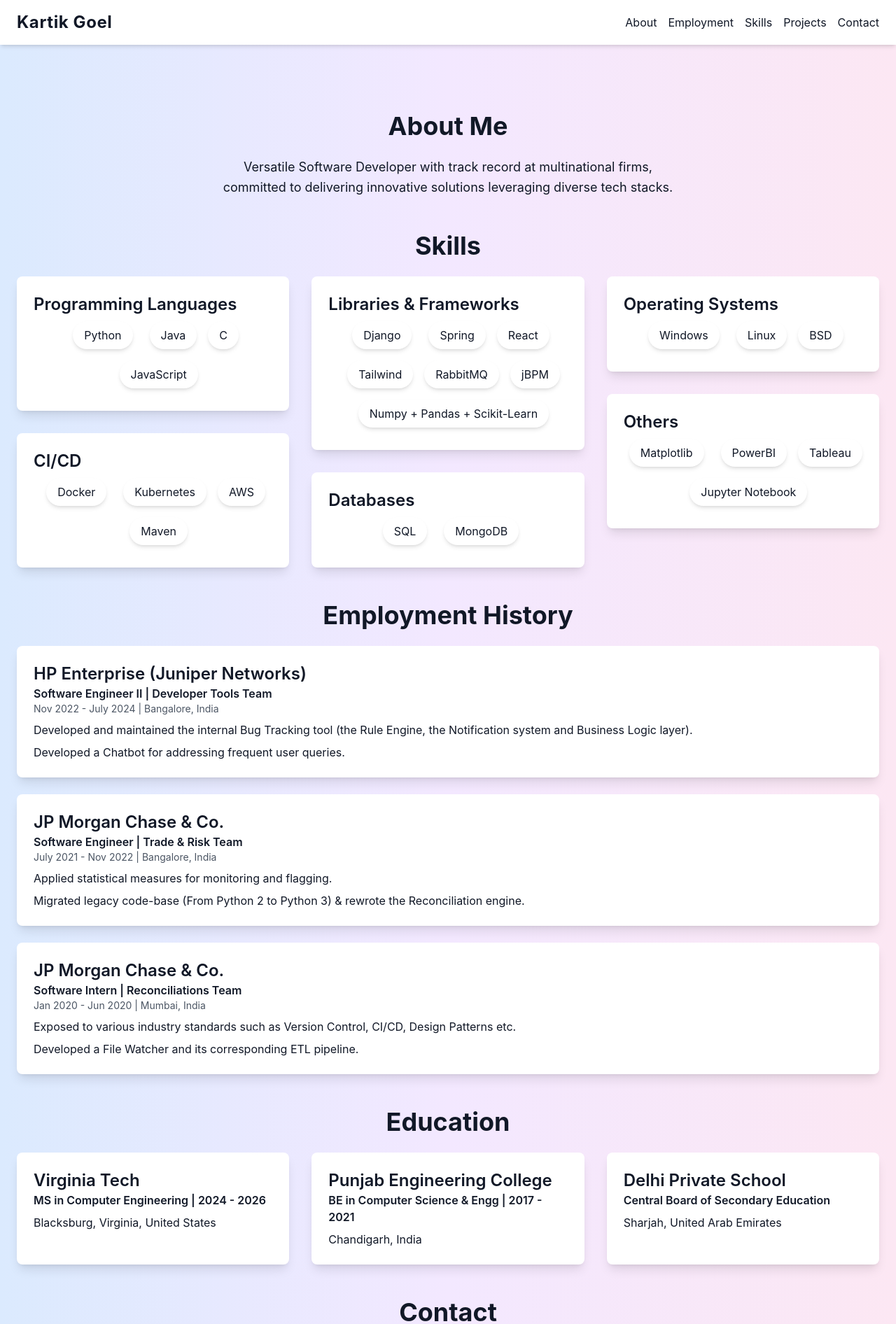
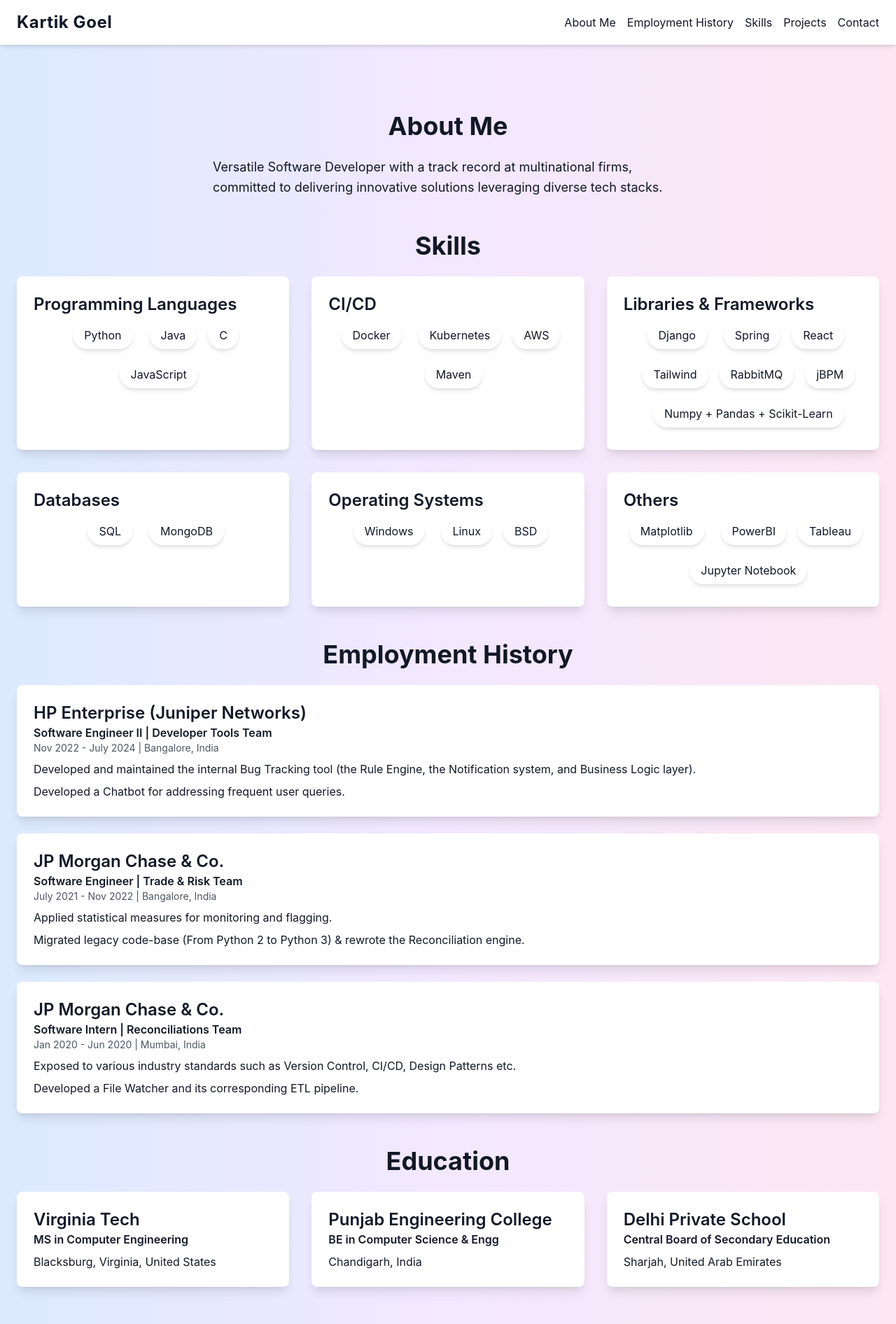
Before and after one commit to kargogit/kargogit.github.io, a React (Create React App) app: page / in a window 1280 px wide. Shown: the top 1892 px of the page at 70% size. Built offline with nearby package versions, Linux system fonts and the light colour scheme.

Commit message:
Made the code much more elegant

```diff
--- a/src/App.js
+++ b/src/App.js
@@ -1,187 +1,199 @@
 import React from 'react';
 import { FaGithub, FaLinkedin, FaEnvelope } from 'react-icons/fa';
+
+const sections = [
+  { id: 'about', title: 'About Me', content: 'Versatile Software Developer with track record at multinational firms, committed to delivering innovative solutions leveraging diverse tech stacks.' },
+  { id: 'employment', title: 'Employment History', content: '' },
+  { id: 'skills', title: 'Skills', content: '' },
+  { id: 'projects', title: 'Projects', content: '' },
+  { id: 'contact', title: 'Contact', content: 'Feel free to reach out to me via email or follow me on social media!' }
+];
+
+const skills = [
+  {
+    category: 'Programming Languages',
+    items: ['Python', 'Java', 'C', 'JavaScript']
+  },
+  {
+    category: 'CI/CD',
+    items: ['Docker', 'Kubernetes', 'AWS', 'Maven']
+  },
+  {
+    category: 'Libraries & Frameworks',
+    items: ['Django', 'Spring', 'React', 'Tailwind', 'RabbitMQ', 'jBPM', 'Numpy + Pandas + Scikit-Learn']
+  },
+  {
+    category: 'Databases',
+    items: ['SQL', 'MongoDB']
+  },
+  {
+    category: 'Operating Systems',
+    items: ['Windows', 'Linux', 'BSD']
+  },
+  {
+    category: 'Others',
+    items: ['Matplotlib', 'PowerBI', 'Tableau', 'Jupyter Notebook']
+  }
+];
+
+const employmentHistory = [
+  {
+    company: 'HP Enterprise (Juniper Networks)',
+    position: 'Software Engineer II | Developer Tools Team',
+    duration: 'Nov 2022 - July 2024 | Bangalore, India',
+    responsibilities: [
+      'Developed and maintained the internal Bug Tracking tool (the Rule Engine, the Notification system, and Business Logic layer).',
+      'Developed a Chatbot for addressing frequent user queries.'
+    ]
+  },
+  {
+    company: 'JP Morgan Chase & Co.',
+    position: 'Software Engineer | Trade & Risk Team',
+    duration: 'July 2021 - Nov 2022 | Bangalore, India',
+    responsibilities: [
+      'Applied statistical measures for monitoring and flagging.',
+      'Migrated legacy code-base (From Python 2 to Python 3) & rewrote the Reconciliation engine.'
+    ]
+  },
+  {
+    company: 'JP Morgan Chase & Co.',
+    position: 'Software Intern | Reconciliations Team',
+    duration: 'Jan 2020 - Jun 2020 | Mumbai, India',
+    responsibilities: [
+      'Exposed to various industry standards such as Version Control, CI/CD, Design Patterns etc.',
+      'Developed a File Watcher and its corresponding ETL pipeline.'
+    ]
+  }
+];
+
+const education = [
+  {
+    institution: 'Virginia Tech',
+    degree: 'MS in Computer Engineering',
+    duration: '2024 - 2026',
+    location: 'Blacksburg, Virginia, United States'
+  },
+  {
+    institution: 'Punjab Engineering College',
+    degree: 'BE in Computer Science & Engg',
+    duration: '2017 - 2021',
+    location: 'Chandigarh, India'
+  },
+  {
+    institution: 'Delhi Private School',
+    degree: 'Central Board of Secondary Education',
+    location: 'Sharjah, United Arab Emirates'
+  }
+];
+
+const Footer = () => (
+  <footer className="bg-white shadow-md py-4">
+    <div className="container mx-auto text-center text-sm">
+      © 2024 My Portfolio. All rights reserved.
+    </div>
+  </footer>
+);
+
+const Header = () => (
+  <header className="bg-white shadow-md py-4 sticky top-0 z-50">
+    <nav className="container mx-auto flex justify-between items-center px-6">
+      <h1 className="text-2xl font-bold tracking-wide">Kartik Goel</h1>
+      <ul className="flex space-x-4">
+        {sections.map(section => (
+          <li key={section.id}>
+            <a href={`#${section.id}`} className="hover:text-blue-500 transition duration-300">{section.title}</a>
+          </li>
+        ))}
+      </ul>
+    </nav>
+  </header>
+);
+
+const Section = ({ id, title, children }) => (
+  <section id={id} className="my-12">
+    <h2 className="text-4xl font-bold mb-6 text-center">{title}</h2>
+    {children}
+  </section>
+);
+
+const SkillsSection = () => (
+  <Section id="skills" title="Skills">
+    <div className="grid grid-cols-1 lg:grid-cols-3 gap-8">
+      {skills.map(skill => (
+        <div key={skill.category} className="bg-white shadow-lg rounded-lg p-6 transform hover:scale-105 transition duration-300">
+          <h3 className="text-2xl font-semibold">{skill.category}</h3>
+          <div className="flex flex-wrap justify-center space-x-4">
+            {skill.items.map(item => (
+              <span key={item} className="bg-white shadow-md rounded-full px-4 py-2 m-2">{item}</span>
+            ))}
+          </div>
+        </div>
+      ))}
+    </div>
+  </Section>
+);
+
+const EmploymentSection = () => (
+  <Section id="employment" title="Employment History">
+    <div className="space-y-6">
+      {employmentHistory.map((job, index) => (
+        <div key={index} className="bg-white shadow-lg rounded-lg p-6">
+          <h3 className="text-2xl font-semibold">{job.company}</h3>
+          <p className="text-l font-semibold">{job.position}</p>
+          <h4 className="text-sm text-gray-600">{job.duration}</h4>
+          <ul>
+            {job.responsibilities.map((task, idx) => (
+              <li key={idx} className="mt-2">{task}</li>
+            ))}
+          </ul>
+        </div>
+      ))}
+    </div>
+  </Section>
+);
+
+const EducationSection = () => (
+  <Section id="education" title="Education">
+    <div className="grid grid-cols-1 md:grid-cols-2 lg:grid-cols-3 gap-8">
+      {education.map((edu, index) => (
+        <div key={index} className="bg-white shadow-lg rounded-lg p-6 transform hover:scale-105 transition duration-300">
+          <h3 className="text-2xl font-semibold">{edu.institution}</h3>
+          <p className="text-l font-semibold">{edu.degree}</p>
+          <p className="mt-2">{edu.location}</p>
+        </div>
+      ))}
+    </div>
+  </Section>
+);
+
+const ContactSection = () => (
+  <Section id="contact" title="Contact">
+    <p className="text-lg mb-6 text-center">Feel free to reach out to me via email or follow me on social media!</p>
+    <div className="flex justify-center space-x-6 text-2xl">
+      <a href="https://github.com/kargogit" className="hover:text-gray-700 transition duration-300"><FaGithub /></a>
+      <a href="https://www.linkedin.com/in/kartikg-profile" className="hover:text-blue-700 transition duration-300"><FaLinkedin /></a>
+      <a href="mailto:kartikgoel@hotmail.com" className="hover:text-red-500 transition duration-300"><FaEnvelope /></a>
+    </div>
+  </Section>
+);
 
 function App() {
   return (
     <div className="min-h-screen bg-gradient-to-r from-blue-100 via-purple-100 to-pink-100 text-gray-900">
-    <meta name="viewport" content="width=device-width, initial-scale=1.0" />
-    <header className="bg-white shadow-md py-4 sticky top-0 z-50">
-    <nav className="container mx-auto flex justify-between items-center px-6">
-    <h1 className="text-2xl font-bold tracking-wide">Kartik Goel</h1>
-    <ul className="flex space-x-4">
-    <li><a href="#about" className="hover:text-blue-500 transition duration-300">About</a></li>
-    <li><a href="#employment" className="hover:text-blue-500 transition duration-300">Employment</a></li>
-    <li><a href="#skills" className="hover:text-blue-500 transition duration-300">Skills</a></li>
-    <li><a href="#projects" className="hover:text-blue-500 transition duration-300">Projects</a></li>
-    <li><a href="#contact" className="hover:text-blue-500 transition duration-300">Contact</a></li>
-    </ul>
-    </nav>
-    </header>
-
-    <main className="container mx-auto px-6 py-12">
-    <section id="about" className="my-12 text-center">
-    <h2 className="text-4xl font-bold mb-6">About Me</h2>
-    <p className="text-lg leading-relaxed max-w-2xl mx-auto">
-    Versatile Software Developer with track record at multinational firms, committed to delivering innovative solutions leveraging diverse tech stacks.
-    </p>
-    </section>
-
-
-    <section id="skills" className="my-12">
-    <h2 className="text-4xl font-bold mb-6 text-center">Skills</h2>
-    <div className="grid grid-cols-1 lg:grid-cols-3 gap-8">
-    <div className="lg:col-span-1 space-y-8">
-
-    <div className="bg-white shadow-lg rounded-lg p-6 transform hover:scale-105 transition duration-300">
-    <h3 className="text-2xl font-semibold">Programming Languages</h3>
-    <div className="flex flex-wrap justify-center space-x-4">
-    <span className="bg-white shadow-md rounded-full px-4 py-2 m-2">Python</span>
-    <span className="bg-white shadow-md rounded-full px-4 py-2 m-2">Java</span>
-    <span className="bg-white shadow-md rounded-full px-4 py-2 m-2">C</span>
-    <span className="bg-white shadow-md rounded-full px-4 py-2 m-2">JavaScript</span>
-    </div>
-    </div>
-
-    <div className="bg-white shadow-lg rounded-lg p-6 transform hover:scale-105 transition duration-300">
-    <h3 className="text-2xl font-semibold">CI/CD</h3>
-    <div className="flex flex-wrap justify-center space-x-4">
-    <span className="bg-white shadow-md rounded-full px-4 py-2 m-2">Docker</span>
-    <span className="bg-white shadow-md rounded-full px-4 py-2 m-2">Kubernetes</span>
-    <span className="bg-white shadow-md rounded-full px-4 py-2 m-2">AWS</span>
-    <span className="bg-white shadow-md rounded-full px-4 py-2 m-2">Maven</span>
-    </div>
-    </div>
-
-    </div>
-
-    <div className="lg:col-span-1 space-y-8">
-
-    <div className="bg-white shadow-lg rounded-lg p-6 transform hover:scale-105 transition duration-300">
-    <h3 className="text-2xl font-semibold">Libraries & Frameworks</h3>
-    <div className="flex flex-wrap justify-center space-x-4">
-    <span className="bg-white shadow-md rounded-full px-4 py-2 m-2">Django</span>
-    <span className="bg-white shadow-md rounded-full px-4 py-2 m-2">Spring</span>
-    <span className="bg-white shadow-md rounded-full px-4 py-2 m-2">React</span>
-    <span className="bg-white shadow-md rounded-full px-4 py-2 m-2">Tailwind</span>
-    <span className="bg-white shadow-md rounded-full px-4 py-2 m-2">RabbitMQ</span>
-    <span className="bg-white shadow-md rounded-full px-4 py-2 m-2">jBPM</span>
-    <span className="bg-white shadow-md rounded-full px-4 py-2 m-2">Numpy + Pandas + Scikit-Learn</span>
-    </div>
-    </div>
-
-    <div className="bg-white shadow-lg rounded-lg p-6 transform hover:scale-105 transition duration-300">
-    <h3 className="text-2xl font-semibold">Databases</h3>
-    <div className="flex flex-wrap justify-center space-x-4">
-    <span className="bg-white shadow-md rounded-full px-4 py-2 m-2">SQL</span>
-    <span className="bg-white shadow-md rounded-full px-4 py-2 m-2">MongoDB</span>
-    </div>
-    </div>
-
-    </div>
-
-
-    <div className="lg:col-span-1 space-y-8">
-
-    <div className="bg-white shadow-lg rounded-lg p-6 transform hover:scale-105 transition duration-300">
-    <h3 className="text-2xl font-semibold">Operating Systems</h3>
-    <div className="flex flex-wrap justify-center space-x-4">
-    <span className="bg-white shadow-md rounded-full px-4 py-2 m-2">Windows</span>
-    <span className="bg-white shadow-md rounded-full px-4 py-2 m-2">Linux</span>
-    <span className="bg-white shadow-md rounded-full px-4 py-2 m-2">BSD</span>
-    </div>
-    </div>
-
-    <div className="bg-white shadow-lg rounded-lg p-6 transform hover:scale-105 transition duration-300">
-    <h3 className="text-2xl font-semibold">Others</h3>
-    <div className="flex flex-wrap justify-center space-x-4">
-    <span className="bg-white shadow-md rounded-full px-4 py-2 m-2">Matplotlib</span>
-    <span className="bg-white shadow-md rounded-full px-4 py-2 m-2">PowerBI</span>
-    <span className="bg-white shadow-md rounded-full px-4 py-2 m-2">Tableau</span>
-    <span className="bg-white shadow-md rounded-full px-4 py-2 m-2">Jupyter Notebook</span>
-    </div>
-    </div>
-
-    </div>
-
-    </div>
-    </section>
-
-
-
-    <section id="employment" className="my-12">
-    <h2 className="text-4xl font-bold mb-6 text-center">Employment History</h2>
-    <div className="space-y-6">
-
-    <div className="bg-white shadow-lg rounded-lg p-6">
-    <h3 className="text-2xl font-semibold">HP Enterprise (Juniper Networks)</h3>
-    <p className="text-l font-semibold">Software Engineer II | Developer Tools Team</p>
-    <h4 className="text-sm text-gray-600">Nov 2022 - July 2024 | Bangalore, India</h4>
-    <ul>
-    <li className="mt-2">Developed and maintained the internal Bug Tracking tool (the Rule Engine, the Notification system and Business Logic layer).</li>
-    <li className="mt-2">Developed a Chatbot for addressing frequent user queries.</li>
-    </ul>
-    </div>
-
-    <div className="bg-white shadow-lg rounded-lg p-6">
-    <h3 className="text-2xl font-semibold">JP Morgan Chase & Co.</h3>
-    <p className="text-l font-semibold">Software Engineer | Trade & Risk Team</p>
-    <h4 className="text-sm text-gray-600">July 2021 - Nov 2022 | Bangalore, India</h4>
-    <ul>
-    <li className="mt-2">Applied statistical measures for monitoring and flagging.</li>
-    <li className="mt-2">Migrated legacy code-base (From Python 2 to Python 3) & rewrote the Reconciliation engine.</li>
-    </ul>
-    </div>
-
-    <div className="bg-white shadow-lg rounded-lg p-6">
-    <h3 className="text-2xl font-semibold">JP Morgan Chase & Co.</h3>
-    <p className="text-l font-semibold">Software Intern | Reconciliations Team</p>
-    <h4 className="text-sm text-gray-600">Jan 2020 - Jun 2020 | Mumbai, India</h4>
-    <ul>
-    <li className="mt-2">Exposed to various industry standards such as Version Control, CI/CD, Design Patterns etc.</li>
-    <li className="mt-2">Developed a File Watcher and its corresponding ETL pipeline.</li>
-    </ul>
-    </div>
-
-    </div>
-    </section>
-
-    <section id="Education" className="my-12">
-    <h2 className="text-4xl font-bold mb-6 text-center">Education</h2>
-    <div className="grid grid-cols-1 md:grid-cols-2 lg:grid-cols-3 gap-8">
-    <div className="bg-white shadow-lg rounded-lg p-6 transform hover:scale-105 transition duration-300">
-    <h3 className="text-2xl font-semibold">Virginia Tech</h3>
-    <p className="text-l font-semibold">MS in Computer Engineering | 2024 - 2026</p>
-    <p className="mt-2">Blacksburg, Virginia, United States</p>
-    </div>
-    <div className="bg-white shadow-lg rounded-lg p-6 transform hover:scale-105 transition duration-300">
-    <h3 className="text-2xl font-semibold">Punjab Engineering College</h3>
-    <p className="text-l font-semibold">BE in Computer Science & Engg | 2017 - 2021</p>
-    <p className="mt-2">Chandigarh, India</p>
-    </div>
-    <div className="bg-white shadow-lg rounded-lg p-6 transform hover:scale-105 transition duration-300">
-    <h3 className="text-2xl font-semibold">Delhi Private School</h3>
-    <p className="text-l font-semibold">Central Board of Secondary Education</p>
-    <p className="mt-2">Sharjah, United Arab Emirates</p>
-    </div>
-    </div>
-    </section>
-
-    <section id="contact" className="my-12 text-center">
-    <h2 className="text-4xl font-bold mb-6">Contact</h2>
-    <p className="text-lg mb-6">Feel free to reach out to me via email or follow me on social media!</p>
-    <div className="flex justify-center space-x-6 text-2xl">
-    <a href="https://github.com/kargogit" className="hover:text-gray-700 transition duration-300"><FaGithub /></a>
-    <a href="https://www.linkedin.com/in/kartikg-profile" className="hover:text-blue-700 transition duration-300"><FaLinkedin /></a>
-    <a href="mailto:kartikgoel@hotmail.com" className="hover:text-red-500 transition duration-300"><FaEnvelope /></a>
-    </div>
-    </section>
-    </main>
-
-    <footer className="bg-white shadow-md py-4">
-    <div className="container mx-auto text-center text-sm">
-    © 2024 My Portfolio. All rights reserved.
-    </div>
-    </footer>
+      <meta name="viewport" content="width=device-width, initial-scale=1.0" />
+      <Header />
+      <main className="container mx-auto px-6 py-12">
+        <Section id="about" title="About Me">
+          <p className="text-lg leading-relaxed max-w-2xl mx-auto">
+            Versatile Software Developer with a track record at multinational firms, committed to delivering innovative solutions leveraging diverse tech stacks.
+          </p>
+        </Section>
+        <SkillsSection />
+        <EmploymentSection />
+        <EducationSection />
+        <ContactSection />
+      </main>
+      <Footer />
     </div>
   );
 }
```
